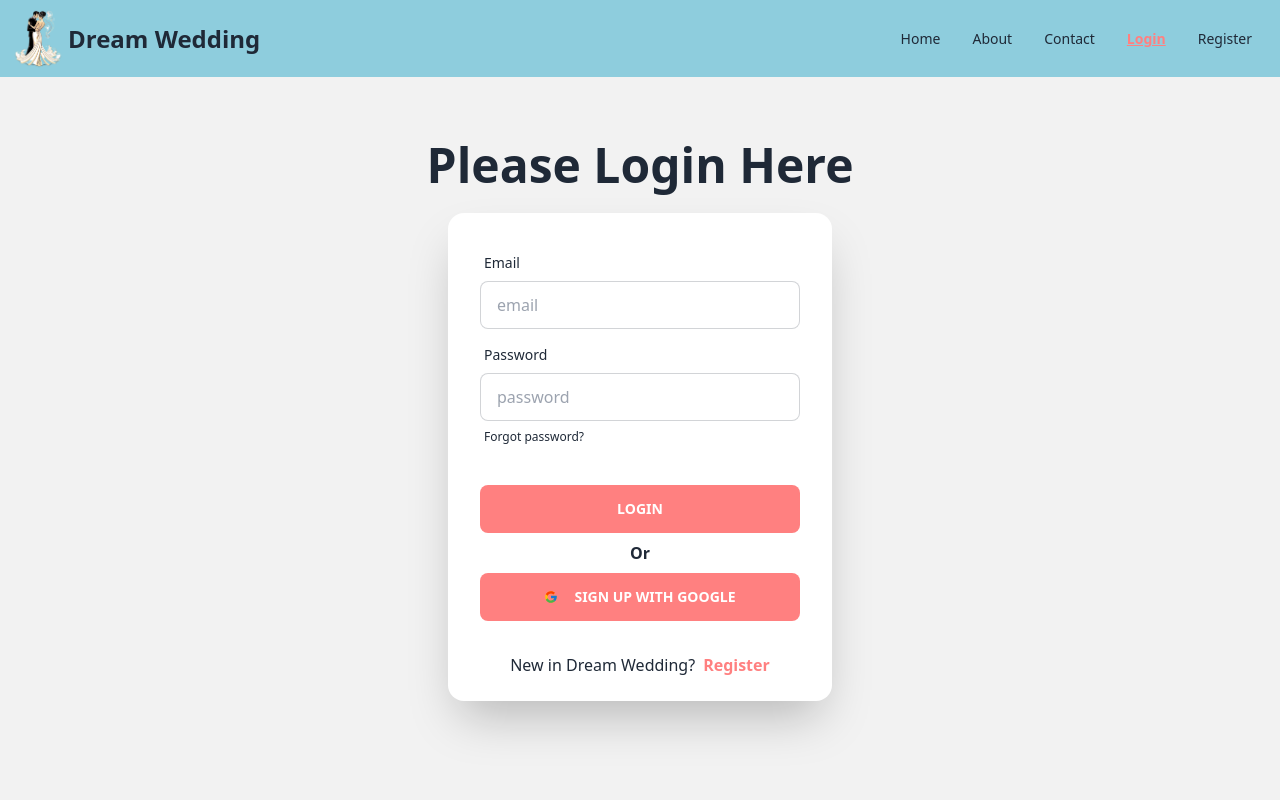
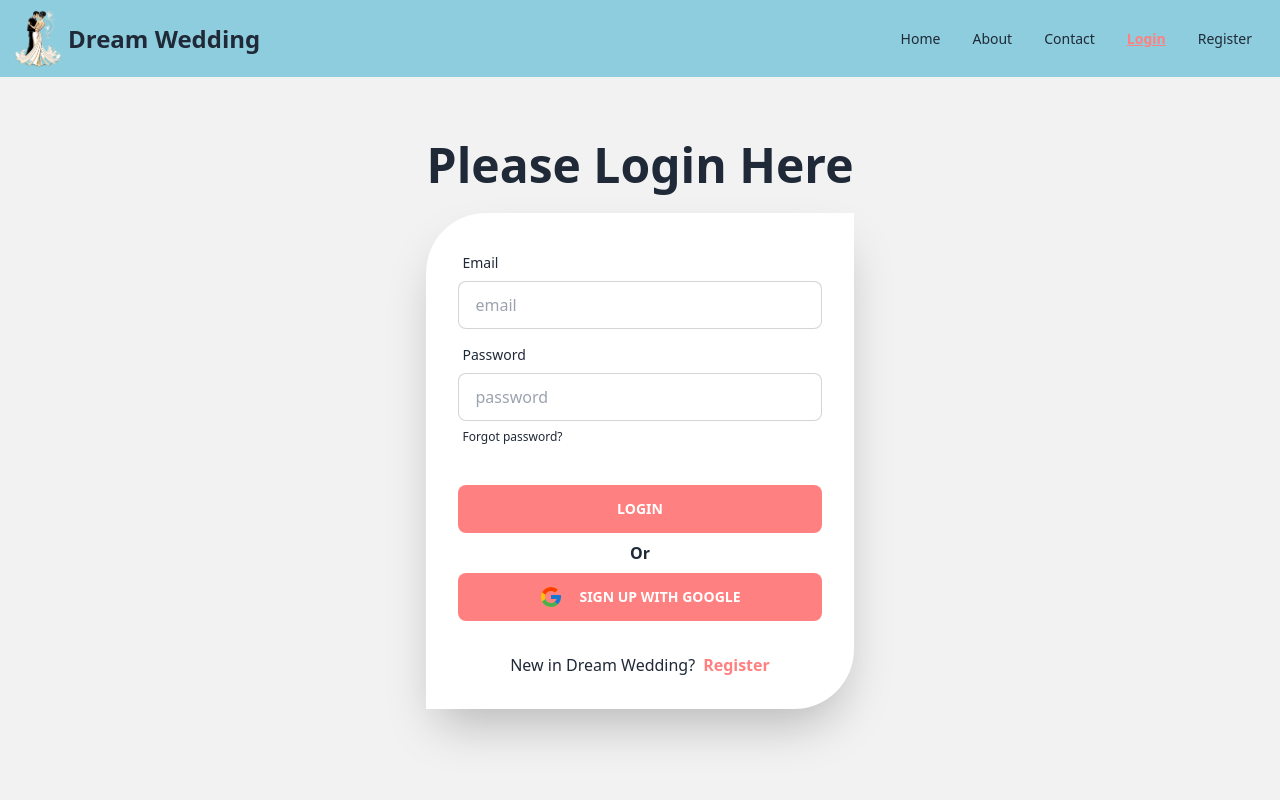
Before and after one commit to Bikash-Dev-Bk/dream-wedding, a React (Vite) app: page /login in a window 1280 px wide. Shown: the top 800 px of the page. Built offline with nearby package versions, Linux system fonts and the light colour scheme.

Commit message:
login and register design update

```diff
--- a/index.html
+++ b/index.html
@@ -4,7 +4,7 @@
     <meta charset="UTF-8" />
     <link rel="icon" type="image/svg+xml" href="/vite.svg" />
     <meta name="viewport" content="width=device-width, initial-scale=1.0" />
-    <title>Vite + React</title>
+    <title>Dream Wedding</title>
   </head>
   <body>
     <div id="root"></div>
--- a/package.json
+++ b/package.json
@@ -10,6 +10,7 @@
     "preview": "vite preview"
   },
   "dependencies": {
+    "firebase": "^10.4.0",
     "localforage": "^1.10.0",
     "match-sorter": "^6.3.1",
     "react": "^18.2.0",
--- a/src/pages/Login/Login.jsx
+++ b/src/pages/Login/Login.jsx
@@ -11,7 +11,7 @@ const Login = () => {
         <div className="text-center lg:text-left">
           <h1 className="text-3xl md:text-5xl font-bold mb-2">Please Login Here</h1>
         </div>
-        <div className="card flex-shrink-0 w-full max-w-sm shadow-2xl bg-base-100 pb-6">
+        <div className=" w-full  rounded-tl-[40px] rounded-br-[40px] md:rounded-tl-[60px] md:rounded-br-[60px] hover:shadow-2xl hover:shadow-[#8ECDDD] shadow-2xl bg-base-100 pb-8">
           <form className="card-body">
             <div className="form-control">
               <label className="label">
@@ -50,7 +50,7 @@ const Login = () => {
             <button
               className="btn btn-outline border-none bg-[#ff8080] hover:bg-[#f16c6c] text-white"
             >
-              <FcGoogle /> <span className="ml-2">Sign up with Google</span>{" "}
+              <FcGoogle className="text-2xl" /> <span className="ml-2">Sign up with Google</span>{" "}
             </button>
           </form>
           <p className="text-center">
--- a/src/pages/Register/Register.jsx
+++ b/src/pages/Register/Register.jsx
@@ -12,7 +12,7 @@ const Register = () => {
             Please Register Here
           </h1>
         </div>
-        <div className="card  w-full  shadow-2xl bg-base-100 mt-0 pb-6">
+        <div className=" w-full rounded-tl-[40px] rounded-br-[40px] md:rounded-tl-[60px] md:rounded-br-[60px] hover:shadow-2xl hover:shadow-[#8ECDDD] shadow-2xl bg-base-100 mt-0 pb-8">
           <form className="card-body">
             <div className="form-control">
               <label className="label">
@@ -59,7 +59,7 @@ const Register = () => {
             <button
               className="btn btn-outline border-none bg-[#ff8080] hover:bg-[#f16c6c] text-white"
             >
-              <FcGoogle /> <span className="ml-2">Sign up with Google</span>{" "}
+              <FcGoogle className="text-2xl" /> <span className="ml-2">Sign up with Google</span>{" "}
             </button>
           </form>
           <p className="text-center">
```
Also changed, not shown: 1 other file (tests, documents, lock files or other folders).
